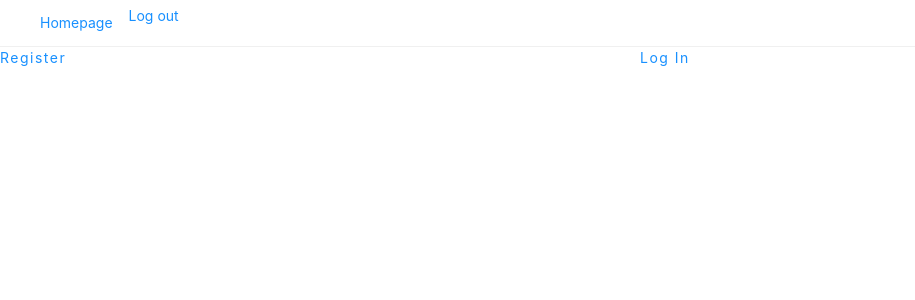
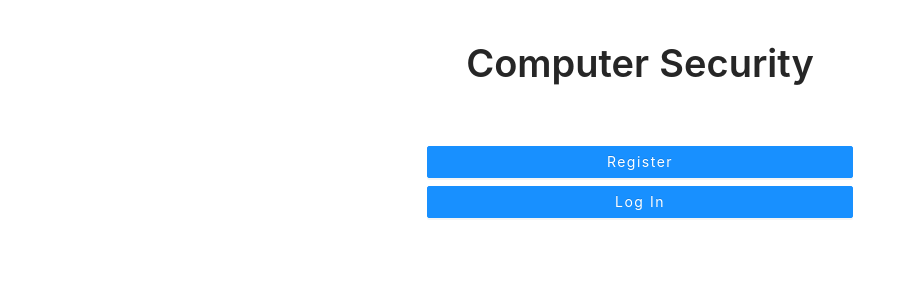
Before and after one commit to zongpoljkk/Comp_Secure_Project, a React (Create React App) app in the folder client/: page / in a window 1280 px wide. Shown: the top 300 px of the page, without its empty margins (0-915 px from the left). Built offline with nearby package versions, Linux system fonts and the light colour scheme.

Commit message:
use Navbar only login successful

```diff
--- a/client/src/App.js
+++ b/client/src/App.js
@@ -10,7 +10,7 @@ const App = () => {
   return (
     <Router>
       <div className="App">
-        <Navbar />
+        {/* <Navbar /> */}
         <Route exact path="/" component={Landing} />
         <Route exact path="/register" component={Register} />
         <Route exact path="/login" component={Login} />
--- a/client/src/components/layout/HomePage.js
+++ b/client/src/components/layout/HomePage.js
@@ -2,10 +2,13 @@ import React, { useState, Fragment, useEffect } from "react";
 import { Col, Row } from "antd";
 import PostForm from "../postForm";
 import Posts from "../posts";
+import Navbar from "../layout/Navbar";
 
 const HomePage = () => {
   return (
     <Fragment>
+      <Navbar />
+
       <Row>
         <Col span={3}></Col>
         <Col span={18}>
--- a/client/src/components/layout/Landing.js
+++ b/client/src/components/layout/Landing.js
@@ -1,6 +1,8 @@
 import React, { useEffect } from "react";
 import { Link } from "react-router-dom";
-import { Row, Col } from "antd";
+import { Row, Col, Button, Space, Typography } from "antd";
+
+const { Title } = Typography;
 
 const Landing = () => {
   useEffect(() => {
@@ -8,8 +10,17 @@ const Landing = () => {
   }, []);
   return (
     <div>
-      <Row>
-        <Col span={12}>
+      <Typography>
+        <Row style={{ marginTop: "40px" }}>
+          <Col span={8}></Col>
+          <Col span={8}>  <Title style={{textAlignLast : "center"}}>Computer Security</Title></Col>
+        </Row>
+
+        <Row style={{ marginTop: "40px" }}>
+          <Col span={8}></Col>
+          <Col span={8}>
+            <Space direction="vertical" style={{ display: "flex" }}>
+              <Button type="primary" block>
                 <Link
                   to="/register"
                   style={{
@@ -20,8 +31,8 @@ const Landing = () => {
                 >
                   Register
                 </Link>
-        </Col>
-        <Col span={12}>
+              </Button>
+              <Button type="primary" block>
                 <Link
                   to="/login"
                   style={{
@@ -32,8 +43,12 @@ const Landing = () => {
                 >
                   Log In
                 </Link>
+              </Button>
+            </Space>
           </Col>
+          {/* <Col span={8}></Col> */}
         </Row>
+      </Typography>
     </div>
   );
 };
--- a/client/src/components/postForm.js
+++ b/client/src/components/postForm.js
@@ -17,16 +17,14 @@ const layout = {
 const PostForm = () => {
   const [user, setUser] = useContext(UserContext);
   const onFinish = (values) => {
-    // const request = {
-    //   name: user.name,
-    //   post: values.post.Post,
-    //   comments: [],
-    // };
-    // addPost(request);
-    // console.log(user);
-    console.log(localStorage);
     const name = getUsername(localStorage.jwtToken);
     setUser(name);
+    const request = {
+      name: name,
+      post: values.post.Post,
+      comments: [],
+    };
+    addPost(request);
   };
   return (
     <Form name="nest-messages" onFinish={onFinish}>
--- a/client/src/components/posts.js
+++ b/client/src/components/posts.js
@@ -2,7 +2,7 @@ import React, { useState, Fragment, useEffect, useContext } from "react";
 import { Tooltip, Comment, Avatar, Form, Button, Input } from "antd";
 import "antd/dist/antd.css";
 import moment from "moment";
-import { getAllPosts, addComment } from "../utils/action";
+import { getAllPosts, addComment, getUsername } from "../utils/action";
 import { UserContext } from "../context/UserContext";
 
 const { TextArea } = Input;
@@ -29,7 +29,8 @@ const Posts = () => {
     comment: "",
   });
   const handleChange = (e) => {
-    setComments({ id: e.target.id, name: "Boom", comment: e.target.value });
+    console.log(user);
+    setComments({ id: e.target.id, name: user, comment: e.target.value });
   };
   const handleSubmit = () => {
     console.log(comments);
@@ -40,6 +41,9 @@ const Posts = () => {
     setIsLoading(true);
     setPosts(await getAllPosts());
     setIsLoading(false);
+
+    const name = await getUsername(localStorage.jwtToken);
+    setUser(name);
   }, []);
 
   const renderComment = (comment) => {
```
Also changed, not shown: 1 other file (tests, documents, lock files or other folders). Lines whose indentation alone changed are shown as unchanged.
